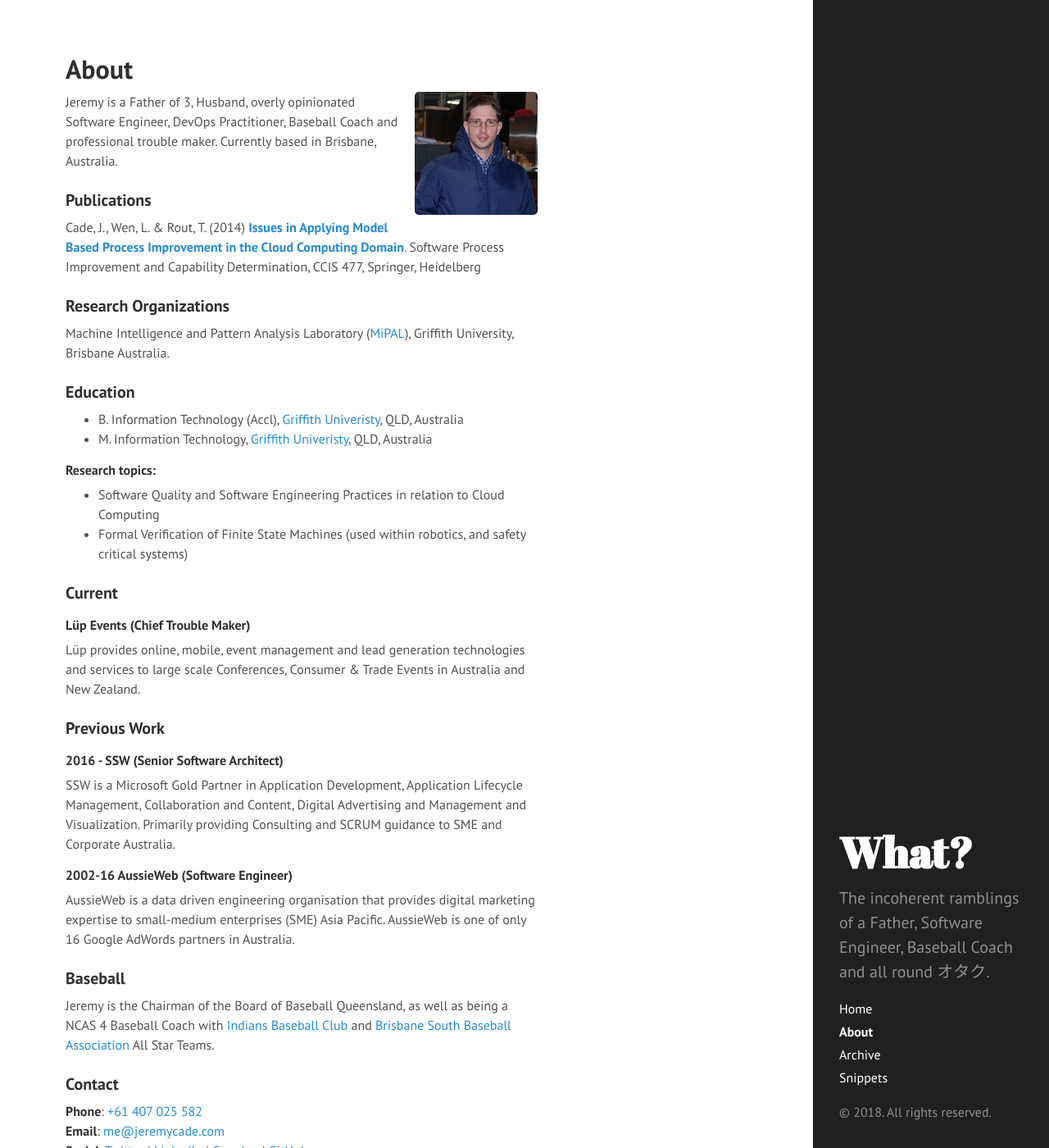
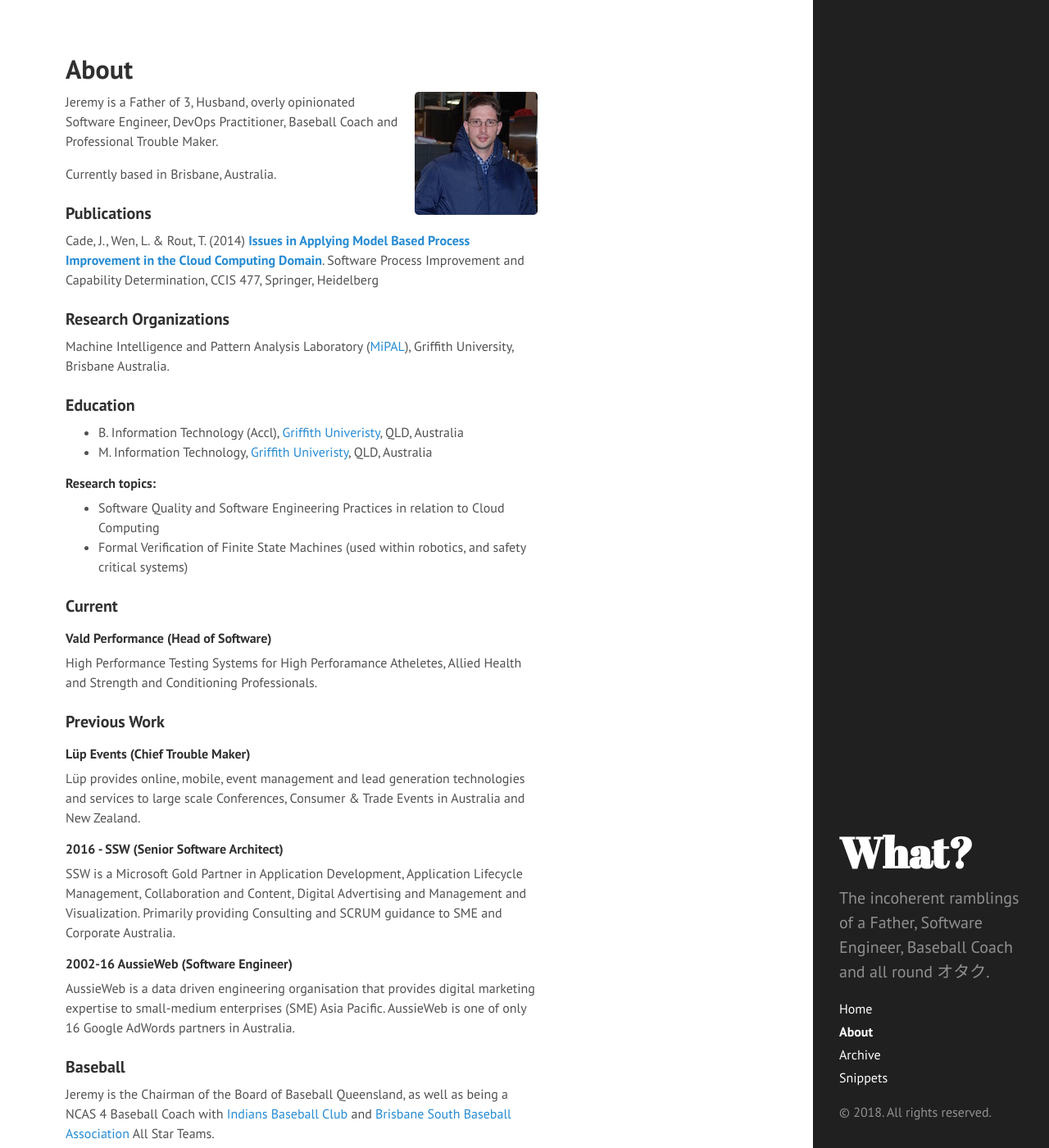
Before and after one commit to JeremyCade/jeremycade.github.io, a Jekyll site: the page built from about.md, in a window 1280 px wide and 1400 px high. Shown: the whole window at 82% size. Built offline with Jekyll 4.4.1, drawn with Linux system fonts in a browser that asks for light colours.

Commit message:
Update about.md

```diff
--- a/about.md
+++ b/about.md
@@ -4,7 +4,8 @@ title: About
 ---
 
 <img src="../images/JeremyCa.jpg" title="Jeremy Cade" class="right">
-Jeremy is a Father of 3, Husband, overly opinionated Software Engineer, DevOps Practitioner, Baseball Coach and professional trouble maker.
+Jeremy is a Father of 3, Husband, overly opinionated Software Engineer, DevOps Practitioner, Baseball Coach and Professional Trouble Maker.
+
 Currently based in Brisbane, Australia.
 
 ### Publications
@@ -26,11 +27,16 @@ Machine Intelligence and Pattern Analysis Laboratory ([MiPAL](http://www.mipal.n
 - Formal Verification of Finite State Machines (used within robotics, and safety critical systems)
 
 ### Current
+
+#### Vald Performance (Head of Software)
+
+High Performance Testing Systems for High Perforamance Atheletes, Allied Health and Strength and Conditioning Professionals.
+
+### Previous Work
+
 #### Lüp Events (Chief Trouble Maker)
 
 Lüp provides online, mobile, event management and lead generation technologies and services to large scale Conferences, Consumer & Trade Events in Australia and New Zealand.
-
-### Previous Work
 
 #### 2016 - SSW (Senior Software Architect)
 
```
